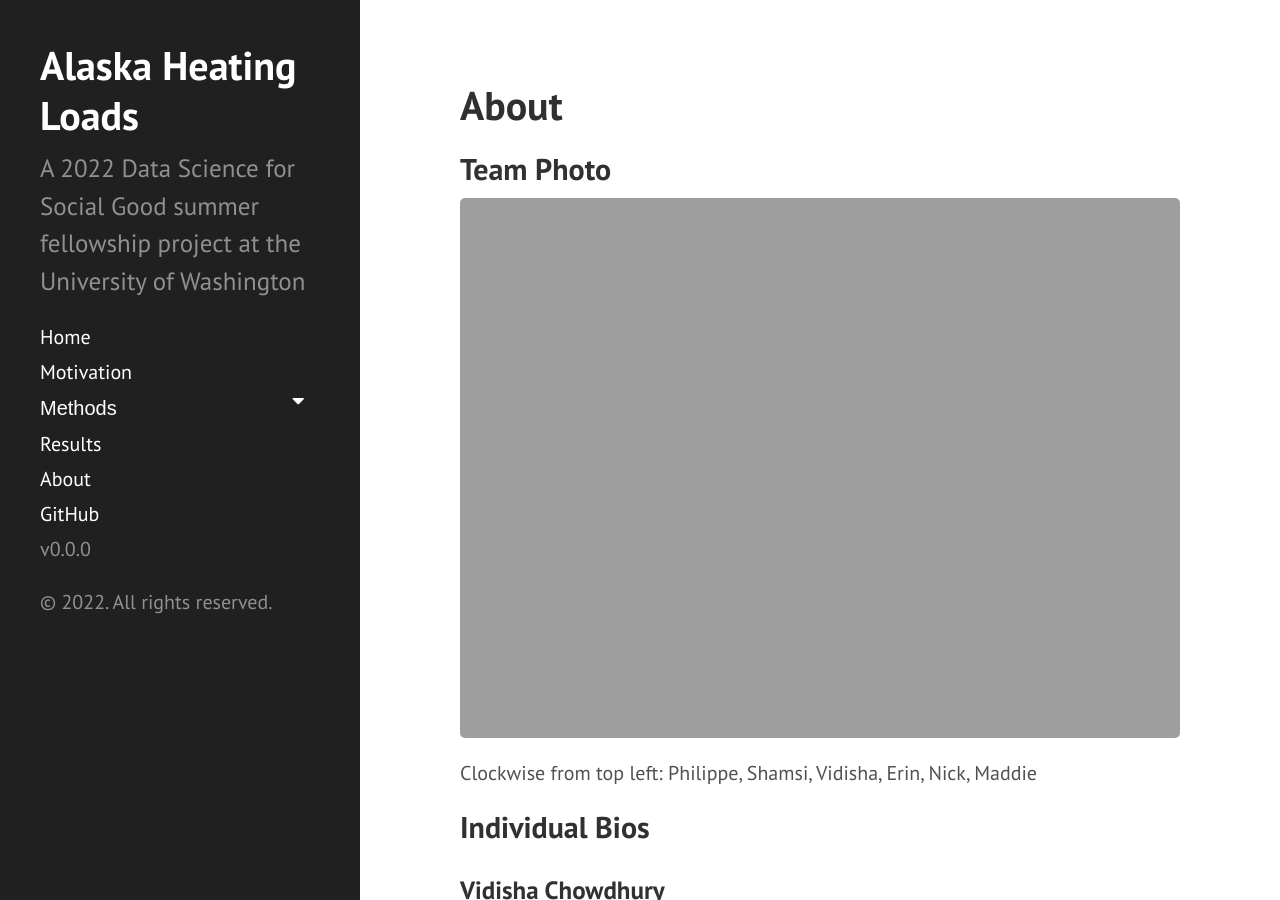
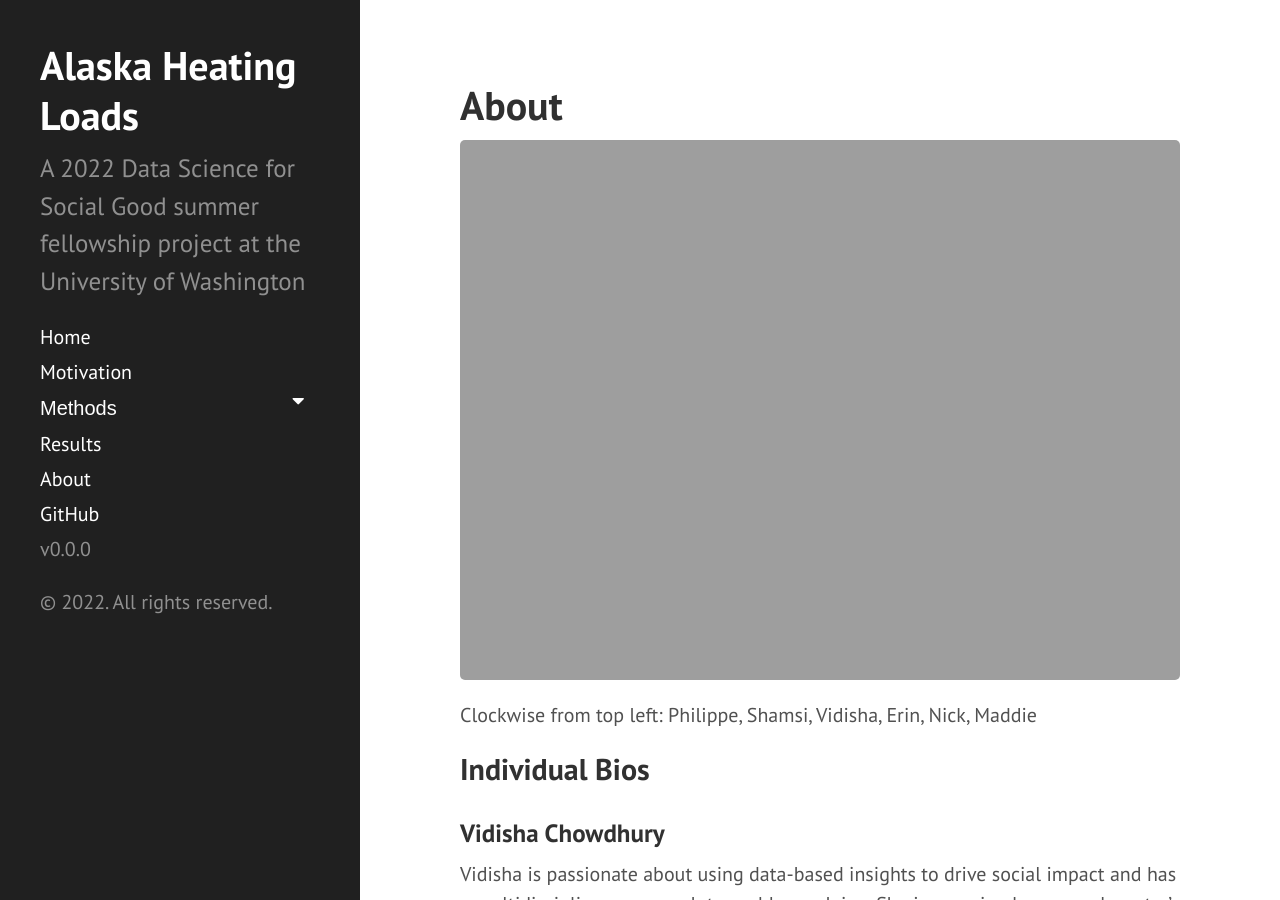
Before and after one commit to uwescience/DSSG2022_heating_loads, a Jekyll site: the page built from about.md, in a window 1280 px wide and 900 px high. Built offline with Jekyll 4.4.1, drawn with Linux system fonts in a browser that asks for light colours.

Commit message:
Update about.md

```diff
--- a/about.md
+++ b/about.md
@@ -2,8 +2,6 @@
 layout: page
 title: About
 ---
-
-## Team Photo
 
 <img src="{{ site.url }}{{ site.baseurl }}/assets/img/group_candid.png" width="800">
  Clockwise from top left: Philippe, Shamsi, Vidisha, Erin, Nick, Maddie
```
